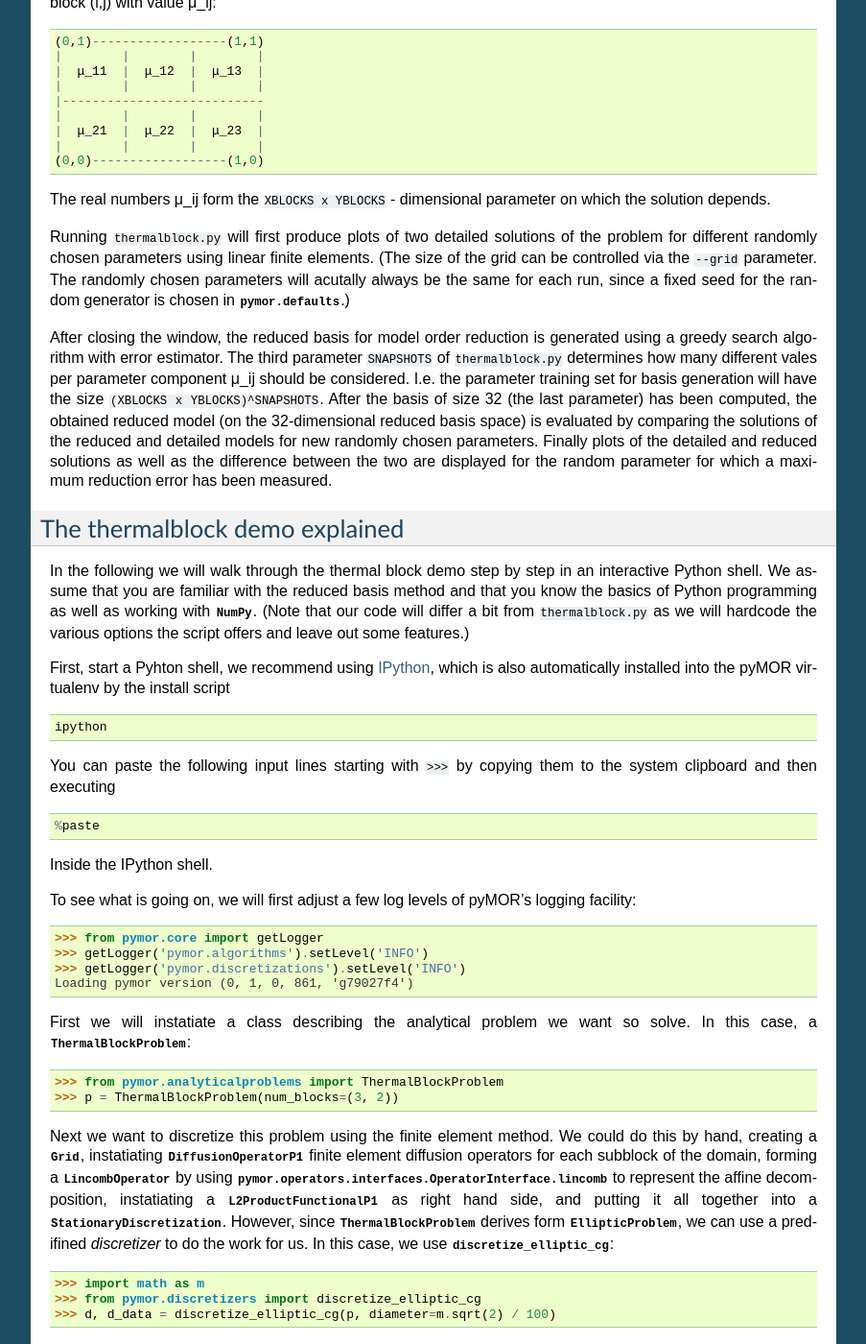
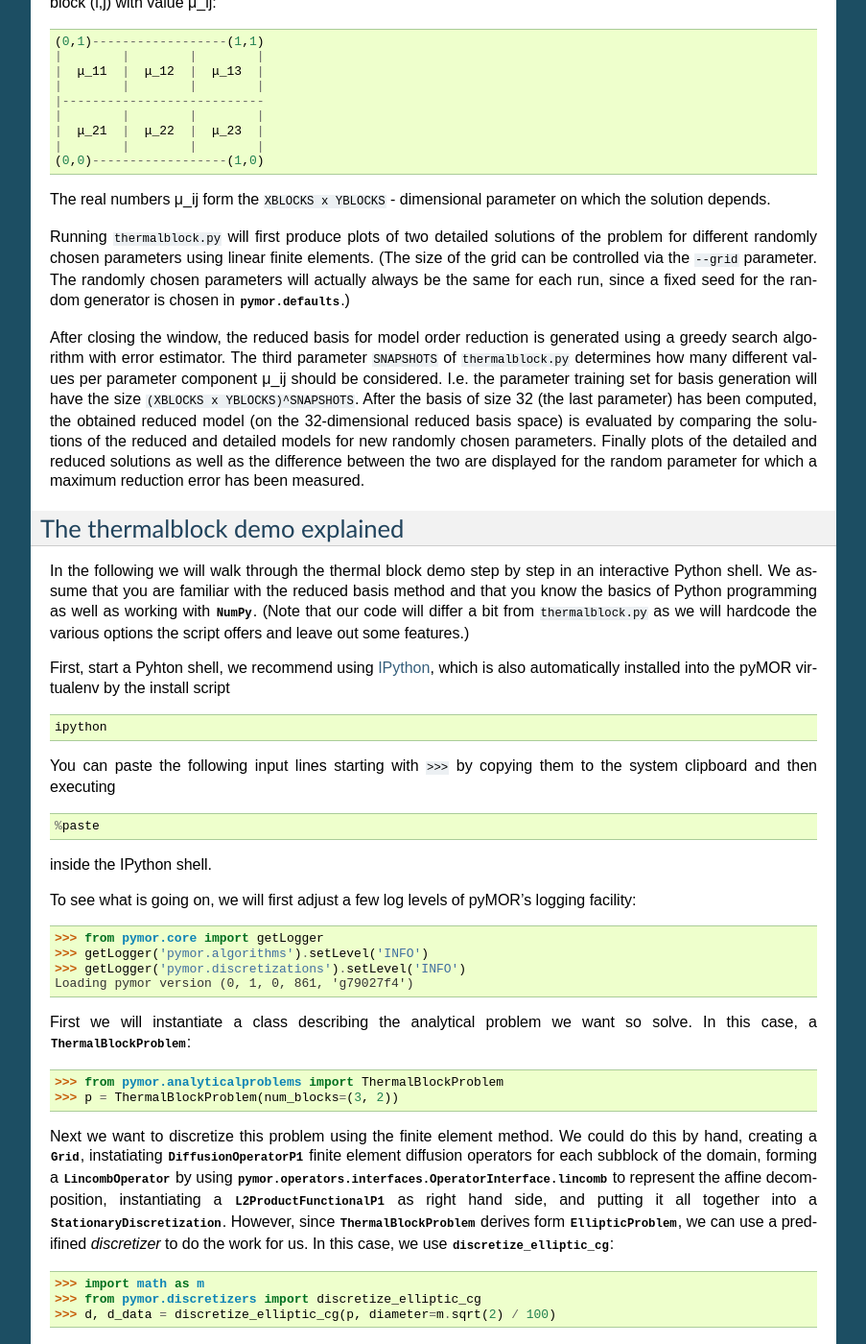
Before and after one commit to pymor/pymor, a Sphinx documentation site: the page built from docs/source/getting_started.rst, in a window 1280 px wide and 1400 px high, scrolled down 840 px. Shown: the whole window at 96% size, without its empty margins (198-1101 px from the left). Built offline with Sphinx 7.4.7, drawn with Linux system fonts in a browser that asks for light colours; formulas are drawn with MathJax 3; pages that are not in the unit, such as notebooks, are missing from menus; the version number could not be read and is left out; cross-references to code outside the pages are shown as plain code.

Commit message:
[docs] fix typos

```diff
--- a/docs/source/getting_started.rst
+++ b/docs/source/getting_started.rst
@@ -73,13 +73,13 @@ Running ``thermalblock.py`` will first produce plots of two detailed
 solutions of the problem for different randomly chosen parameters
 using linear finite elements. (The size of the grid can be controlled
 via the ``--grid`` parameter. The randomly chosen parameters will
-acutally always be the same for each run, since a fixed seed for
+actually always be the same for each run, since a fixed seed for
 the random generator is chosen in :mod:`pymor.defaults`.)
 
 After closing the window, the reduced basis for model order reduction
 is generated using a greedy search algorithm with error estimator.
 The third parameter ``SNAPSHOTS`` of ``thermalblock.py`` determines how many
-different vales per parameter component μ_ij should be considered.
+different values per parameter component μ_ij should be considered.
 I.e. the parameter training set for basis generation will have the
 size ``(XBLOCKS x YBLOCKS)^SNAPSHOTS``. After the basis of size 32 (the
 last parameter) has been computed, the obtained reduced model (on the
@@ -111,7 +111,7 @@ them to the system clipboard and then executing ::
 
     %paste
 
-Inside the IPython shell.
+inside the IPython shell.
 
 To see what is going on, we will first adjust a few log levels of
 pyMOR's logging facility:
@@ -121,7 +121,7 @@ pyMOR's logging facility:
 >>> getLogger('pymor.discretizations').setLevel('INFO')
 Loading pymor version (0, 1, 0, 861, 'g79027f4')
 
-First we will instatiate a class describing the analytical problem
+First we will instantiate a class describing the analytical problem
 we want so solve. In this case, a
 :class:`~pymor.analyticalproblems.thermalblock.ThermalBlockProblem`:
 
@@ -133,7 +133,7 @@ We could do this by hand, creating a |Grid|, instatiating
 :class:`~pymor.operators.cg.DiffusionOperatorP1` finite element diffusion
 operators for each subblock of the domain, forming a |LincombOperator|
 by using :meth:`pymor.operators.interfaces.OperatorInterface.lincomb`
-to represent the affine decomposition, instatiating a
+to represent the affine decomposition, instantiating a
 :class:`~pymor.operators.cg.L2ProductFunctionalP1` as right hand side, and
 putting it all together into a |StationaryDiscretization|. However, since
 :class:`~pymor.analyticalproblems.thermalblock.ThermalBlockProblem` derives
--- a/docs/source/technical_overview.rst
+++ b/docs/source/technical_overview.rst
@@ -249,7 +249,7 @@ Parameters
 pyMOR classes implement dependence of a parameter by deriving from the
 |Parametric| mix-in class. This class gives each instance a
 :attr:`~pymor.parameters.base.Parametric.parameter_type` attribute describing the
-for of |Parameters| the relevant methods of the object (`apply`, `solve`,
+form of |Parameters| the relevant methods of the object (`apply`, `solve`,
 `evaluate`, etc.) expect. A |Parameter| in pyMOR is basically a Python
 :class:`dict` with strings as keys and |NumPy arrays| as values. Each such value
 is called a |Parameter| component. The |ParameterType| of a |Parameter| is
```
